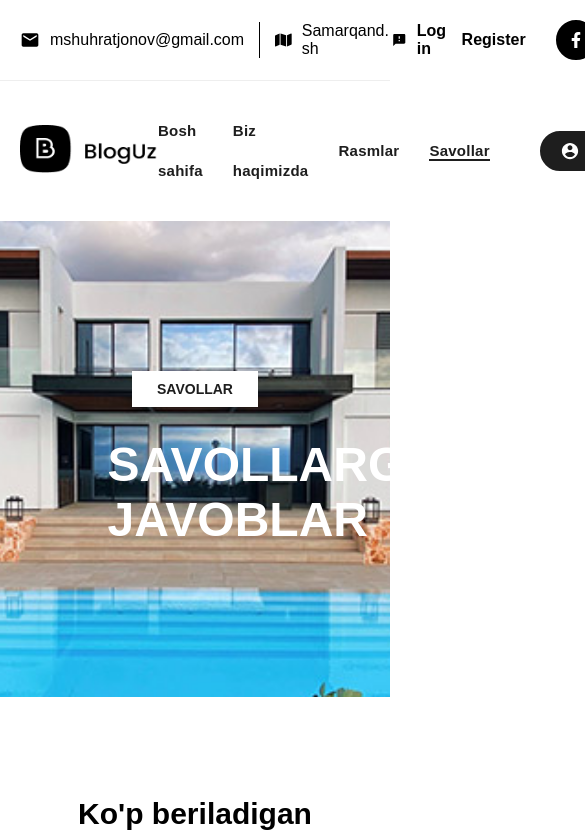
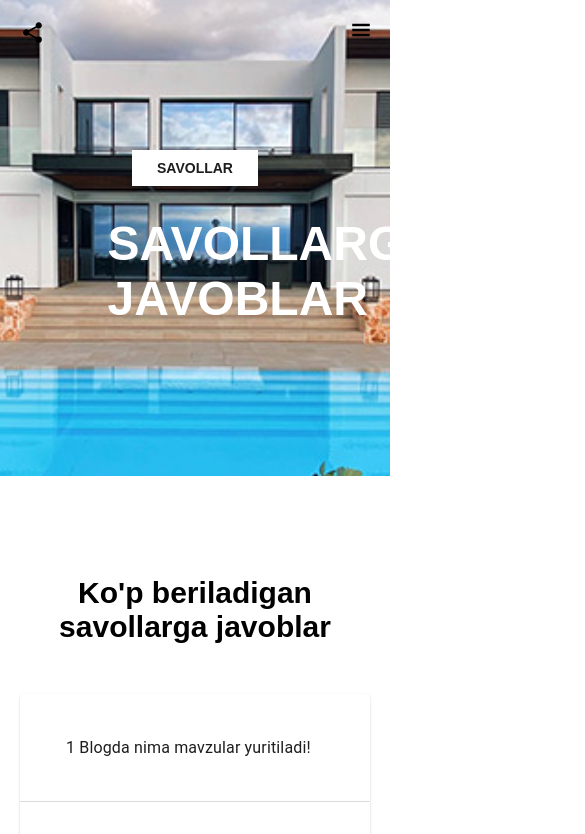
Before and after one commit to muhammadali0666/bloguz-sample, a React (Vite) app: page /faq in a window 390 px wide. Shown: the top 834 px of the page, 585 px wide, since content can reach past the window. Built offline with nearby package versions, Linux system fonts and the light colour scheme; the HTML template or start-up script is replaced by a standard one.

Commit message:
compeled responsive ui

```diff
--- a/src/components/footer/footer.css
+++ b/src/components/footer/footer.css
@@ -3,13 +3,13 @@
   background-color: #1e1e1e;
 }
 .footer-inner {
-  padding: 50px 0;
+  padding: 100px 0;
 }
 
 .footer-text {
   text-align: center;
-    line-height: 100px;
-    color: #fff;
-    font-size: 16px;
-    font-weight: 400;
+  line-height: 20px;
+  color: #fff;
+  font-size: 16px;
+  font-weight: 400;
 }
--- a/src/components/header/header.css
+++ b/src/components/header/header.css
@@ -4,7 +4,6 @@
   top: 0;
   width: 100%;
   z-index: 2;
-  background-color: #fff;
 }
 .header-inner {
   display: flex;
@@ -64,3 +63,113 @@
   background-color: #ffffff;
   color: #1e1e1e;
 }
+.hamburger-header{
+  display: none;
+}
+@media (max-width: 870px) {
+  .header {
+    position: absolute;
+    left: 50%;
+    top: 0px;
+    width: 50%;
+    height: 100%;
+    padding-top: 20px;
+  }
+  .header-extra {
+    position: absolute;
+    right: 0%;
+    top: 0px;
+    width: 50%;
+    height: 100%;
+    padding-top: 20px;
+    background-color: #fff;
+    box-shadow: 2px 0px 5px 10px rgba(0, 0, 0, 0.1);
+    padding-right: 20px;
+  }
+  .header-inner {
+    display: flex;
+    align-items: end;
+    flex-direction: column;
+    justify-content: space-between;
+    padding: 20px 0;
+    display: none;
+  }
+  .header-box {
+    display: flex;
+    flex-direction: column;
+    align-items: end;
+  }
+  .header-logo {
+    width: 100px;
+    height: 40px;
+  }
+  .header-list {
+    display: flex;
+    flex-direction: column;
+    align-items: center;
+  }
+  .header-item {
+    margin-left: 30px;
+  }
+  .header-item:nth-child(1) {
+    margin-left: 0px;
+  }
+  .header-item-link {
+    font-size: 15px;
+    line-height: 40px;
+  }
+  .header-btn {
+    font-size: 14px;
+    text-transform: none;
+    border-radius: 20px;
+    padding-left: 0px;
+    padding: 8px 18px;
+    display: flex;
+    align-items: center;
+    margin-left: 50px;
+  }
+  .hamburger-header {
+    font-size: 25px;
+    display: block;
+    position: absolute;
+    left: 80%;
+    top: 20px;
+  }
+}
+@media (max-width: 450px) {
+  .header-logo {
+    width: 80px;
+    height: 30px;
+  }
+  .header-list {
+    text-align: end;
+  }
+  .header-extra {
+    position: absolute;
+    right: 0%;
+    top: 0px;
+    width: 70%;
+    height: 100%;
+    padding-top: 20px;
+    background-color: #fff;
+    box-shadow: 2px 0px 5px 10px rgba(0, 0, 0, 0.1);
+    padding-right: 0px;
+  }
+  .header-btn {
+    font-size: 14px;
+    text-transform: none;
+    border-radius: 20px;
+    padding-left: 0px;
+    padding: 6px 12px;
+    display: flex;
+    align-items: center;
+    margin-left: 50px;
+  }
+  .hamburger-header {
+    font-size: 20px;
+    display: block;
+    position: absolute;
+    left: 80%;
+    top: 20px;
+  }
+}
--- a/src/components/header/index.jsx
+++ b/src/components/header/index.jsx
@@ -2,12 +2,22 @@ import "./header.css";
 import Logo from "../../assets/img/logo.png";
 import { NavLink } from "react-router-dom";
 import { IoMdContact } from "react-icons/io";
+import { GiHamburgerMenu } from "react-icons/gi";
+import { useState } from "react";
+import { FaRegWindowClose } from "react-icons/fa";
 
 export const Header = () => {
+  const [modal, setModal] = useState(false);
+
+  const handleModal = () => {
+    setModal((item) => !item);
+  };
   return (
-    <header className="header">
+    <header className={modal ? "header-extra" : "header"}>
       <div className="container">
-        <div className="header-inner">
+        <GiHamburgerMenu className="hamburger-header" onClick={handleModal} />
+        <div className={modal ? "" : "header-inner"}>
+              <FaRegWindowClose className="hamburger-header" style={{background: "#fff"}} onClick={handleModal}/>
           <NavLink to={"/"} className="header-logo-link">
             <img
               src={Logo}
--- a/src/components/headerTop/headertop.css
+++ b/src/components/headerTop/headertop.css
@@ -15,6 +15,9 @@
   color: #000;
   display: flex;
   align-items: center;
+}
+.header-top-link-extra {
+  margin-left: 20px;
 }
 .header-top-link:nth-child(2) {
   border-left: 1px solid #000;
@@ -69,3 +72,97 @@
   color: #8e8d8d;
   font-weight: 600;
 }
+.hamburger {
+  font-size: 25px;
+  display: none;
+}
+
+@media (max-width: 870px) {
+  .header-top {
+    border-bottom: none;
+  }
+  .header-top-inner {
+    display: flex;
+    align-items: start;
+    flex-direction: column;
+    justify-content: space-between;
+    padding: 20px 0;
+    display: none;
+    position: absolute;
+    left: 0;
+    top: 0;
+  }
+  .block {
+    display: block;
+  }
+  .hidden {
+    display: none;
+  }
+  .header-top-link-extra {
+    margin-left: 0px;
+  }
+  .header-top-left {
+    display: flex;
+    flex-direction: column;
+    align-items: start;
+    margin-top: 60px;
+    transition: all 0.5s ease;
+  }
+  .header-top-link {
+    display: flex;
+    align-items: start;
+  }
+  .header-top-link:nth-child(2) {
+    border-left: none;
+    margin-left: 0px;
+    padding-left: 0px;
+    margin-top: 20px;
+  }
+  .header-top-icon {
+    font-size: 20px;
+    margin-right: 10px;
+  }
+  .header-top-right {
+    display: flex;
+    flex-direction: column;
+    align-items: start;
+    margin-top: 20px;
+    transition: all 0.5s ease;
+  }
+  .header-top-list {
+    display: flex;
+    align-items: center;
+    margin-top: 20px;
+    transition: all 0.5s ease;
+  }
+  .header-top-item {
+    margin-left: 10px;
+  }
+  .header-top-item:nth-child(1) {
+    margin-left: 0px;
+  }
+  .header-top-item-link {
+    padding: 5px;
+    display: flex;
+    justify-content: center;
+    align-items: center;
+  }
+  .header-top-auth {
+    display: flex;
+    align-items: center;
+    margin-right: 30px;
+  }
+  .header-top-lgoin {
+    margin-left: 10px;
+  }
+  .header-top-lgoin:hover {
+    margin-left: 10px;
+  }
+  .hamburger {
+    font-size: 25px;
+    display: block;
+    position: absolute;
+    left: 20px;
+    top: 20px;
+  }
+}
--- a/src/components/headerTop/index.jsx
+++ b/src/components/headerTop/index.jsx
@@ -5,49 +5,93 @@ import { BsInstagram } from "react-icons/bs";
 import { FaFacebookF } from "react-icons/fa";
 import { FaTelegramPlane } from "react-icons/fa";
 import { FaLinkedinIn } from "react-icons/fa";
-import { MdFeedback } from "react-icons/md";
+import { FaRegUserCircle } from "react-icons/fa";
 import { NavLink } from "react-router-dom";
+import { IoShareSocial } from "react-icons/io5";
+import { useState } from "react";
+import { FaRegWindowClose } from "react-icons/fa";
 
 export const HeaderTop = () => {
+
+  const [modal, setModal] = useState(false)
+
+  const handleModal = () => {
+   setModal(item => !item)
+  }
+
   return (
     <div className="header-top">
       <div className="container">
-        <div className="header-top-inner">
+            {
+              modal ?
+              <FaRegWindowClose className="hamburger" onClick={handleModal}/>
+              :
+              <IoShareSocial className="hamburger" onClick={handleModal}/>
+            }
+        <div className={modal ? "" : "header-top-inner"}>
           <div className="header-top-left">
-         <a className="header-top-link" target="_blank" href="https://muhammadalishuhratjonov50@gmail.com">
+            <a
+              className="header-top-link"
+              target="_blank"
+              href="https://muhammadalishuhratjonov50@gmail.com"
+            >
               <MdEmail className="header-top-icon"/>
               mshuhratjonov@gmail.com
             </a>
-          <a className="header-top-link" target="_blank" href="https://maps.app.goo.gl/4aXR1PSWbjtwioj47">
-            <FaMap className="header-top-icon"/>
+            <a
+              className="header-top-link header-top-link-extra"
+              target="_blank"
+              href="https://maps.app.goo.gl/4aXR1PSWbjtwioj47"
+            >
+              <FaMap className="header-top-icon" />
               Samarqand. sh
             </a>
           </div>
           <div className="header-top-right">
             <div className="header-top-auth">
-            <MdFeedback style={{fontSize: "20px"}}/>
-            <NavLink to={'/login'} className="header-top-lgoin">Log in</NavLink>
-            <NavLink to={'/register'} className="header-top-lgoin">Register</NavLink>
+              <FaRegUserCircle style={{ fontSize: "20px" }} />
+              <NavLink to={"/login"} className="header-top-lgoin">
+                Log in
+              </NavLink>
+              <NavLink to={"/register"} className="header-top-lgoin">
+                Register
+              </NavLink>
             </div>
             <ul className="header-top-list">
               <li className="header-top-item">
-              <a target="_blank" href="https://www.facebook.com/profile.php?id=100076524691842&mibextid=ZbWKwL" className="header-top-item-link">
-                <FaFacebookF/>
+                <a
+                  target="_blank"
+                  href="https://www.facebook.com/profile.php?id=100076524691842&mibextid=ZbWKwL"
+                  className="header-top-item-link"
+                >
+                  <FaFacebookF />
                 </a>
               </li>
               <li className="header-top-item">
-              <a target="_blank" href="https://www.instagram.com/muhammadali122222/?igshid=ZDc4ODBmNjlmNQ%3D%3D" className="header-top-item-link">
-                <BsInstagram/>
+                <a
+                  target="_blank"
+                  href="https://www.instagram.com/muhammadali122222/?igshid=ZDc4ODBmNjlmNQ%3D%3D"
+                  className="header-top-item-link"
+                >
+                  <BsInstagram />
                 </a>
               </li>
               <li className="header-top-item">
-              <a target="_blank" href="https://t.me/Sh_Muhammadali5" className="header-top-item-link">
-                <FaTelegramPlane/>
+                <a
+                  target="_blank"
+                  href="https://t.me/Sh_Muhammadali5"
+                  className="header-top-item-link"
+                >
+                  <FaTelegramPlane />
                 </a>
               </li>
               <li className="header-top-item">
-              <a target="_blank" href="linkedin.com/in/muhammadali-shuhratjonov-6362b42a8" className="header-top-item-link">
-                <FaLinkedinIn/>
+                <a
+                  target="_blank"
+                  href="linkedin.com/in/muhammadali-shuhratjonov-6362b42a8"
+                  className="header-top-item-link"
+                >
+                  <FaLinkedinIn />
                 </a>
               </li>
             </ul>
--- a/src/pages/home/index.jsx
+++ b/src/pages/home/index.jsx
@@ -5,8 +5,8 @@ import { News } from "../../components/news"
 export const Home = () => {
   return (
     <Layouts>
-      <Hero/>
-      <News/>
+      {/* <Hero/>
+      <News/> */}
     </Layouts>
   )
 }
```
Lines whose indentation alone changed are shown as unchanged.
